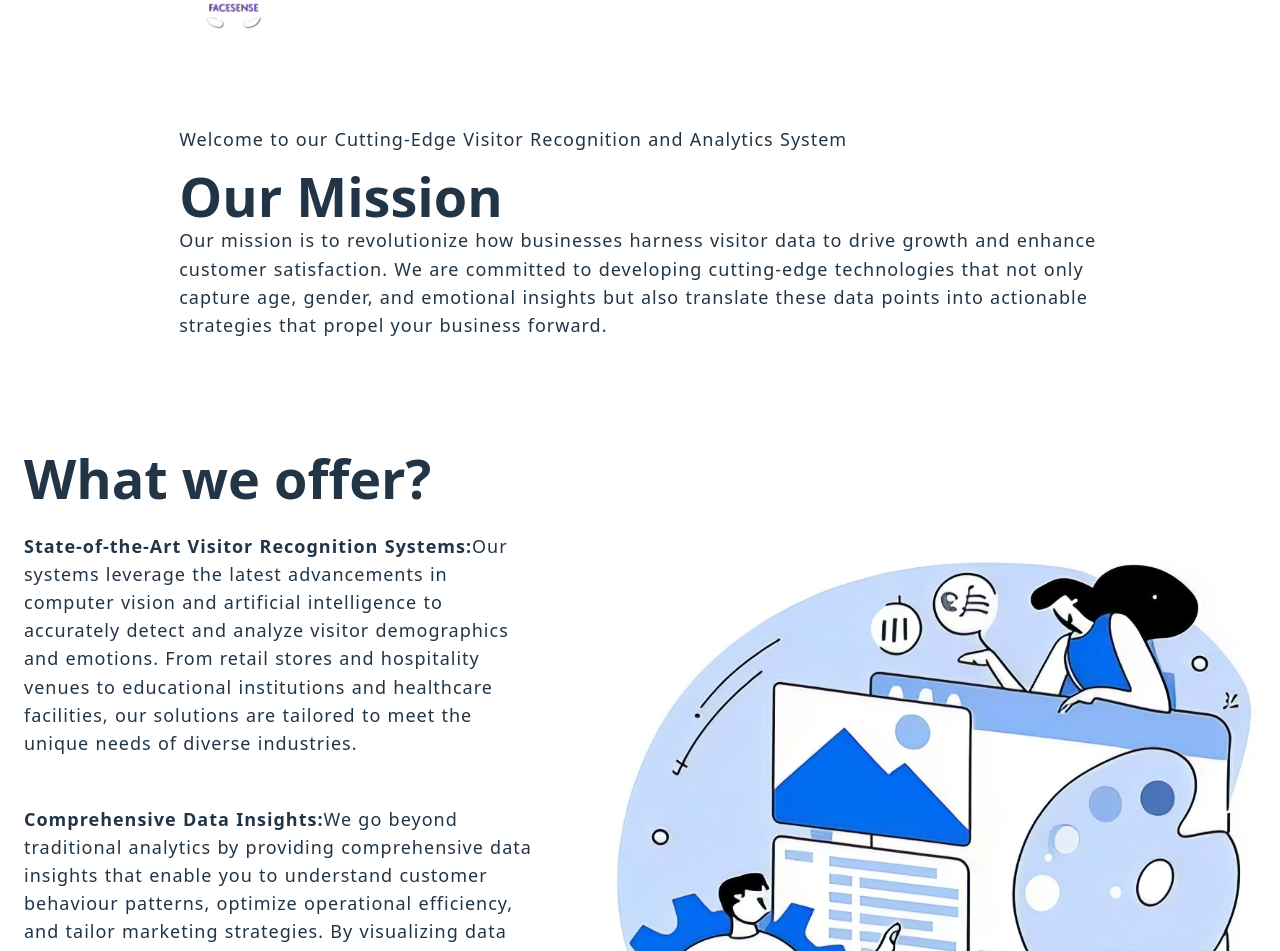
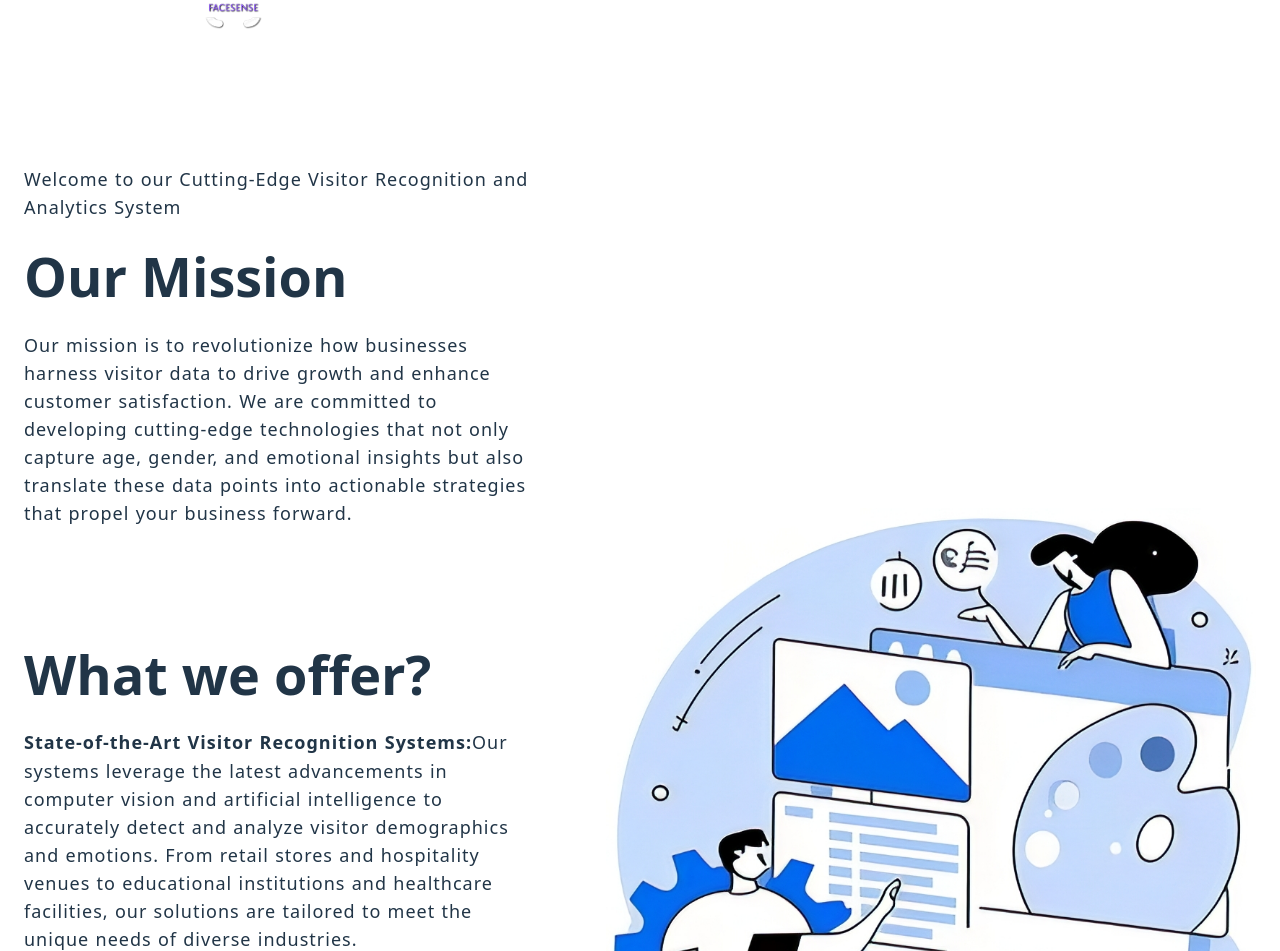
Before and after one commit to pateltisha24/Visitor-Management-System, a React (Vite) app in the folder web/client/: page /about in a window 1280 px wide. Shown: the part 81-1032 px from the top of the page. Built offline with nearby package versions, Linux system fonts and the light colour scheme.

Commit message:
Descriptive message about the changes

```diff
--- a/web/client/src/pages/About.jsx
+++ b/web/client/src/pages/About.jsx
@@ -112,7 +112,11 @@ export const About = () => {
       <main>
         <section className="section-hero"><br /><br /><br />
           <div className="herotop">
-          <p>Welcome to our Cutting-Edge Visitor Recognition and Analytics System</p><br />
+
+          </div>
+          <div className="container grid grid-two-cols">
+            <div className="hero-content">
+            <p>Welcome to our Cutting-Edge Visitor Recognition and Analytics System</p><br />
           <h1>Our Mission</h1>
 
           <p>
@@ -121,10 +125,6 @@ export const About = () => {
             that not only capture age, gender, and emotional insights but also translate these data points
             into actionable strategies that propel your business forward.
           </p><br /><br /><br /><br /><br />
-          </div>
-          <div className="container grid grid-two-cols">
-            <div className="hero-content">
-
               <h1>What we offer?</h1>
               <p>
                 <b>State-of-the-Art Visitor Recognition Systems:</b>Our systems leverage the latest
```
